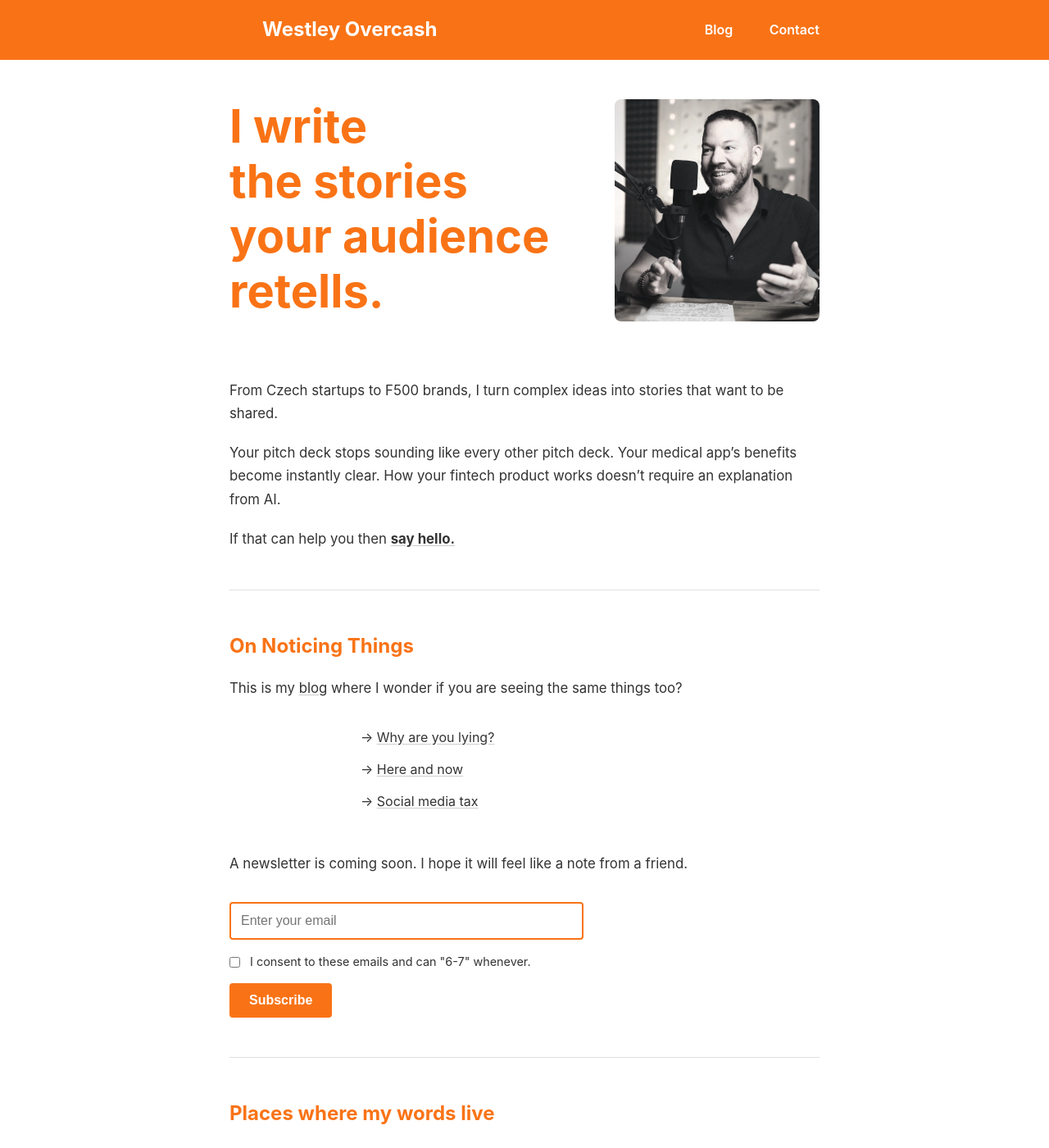
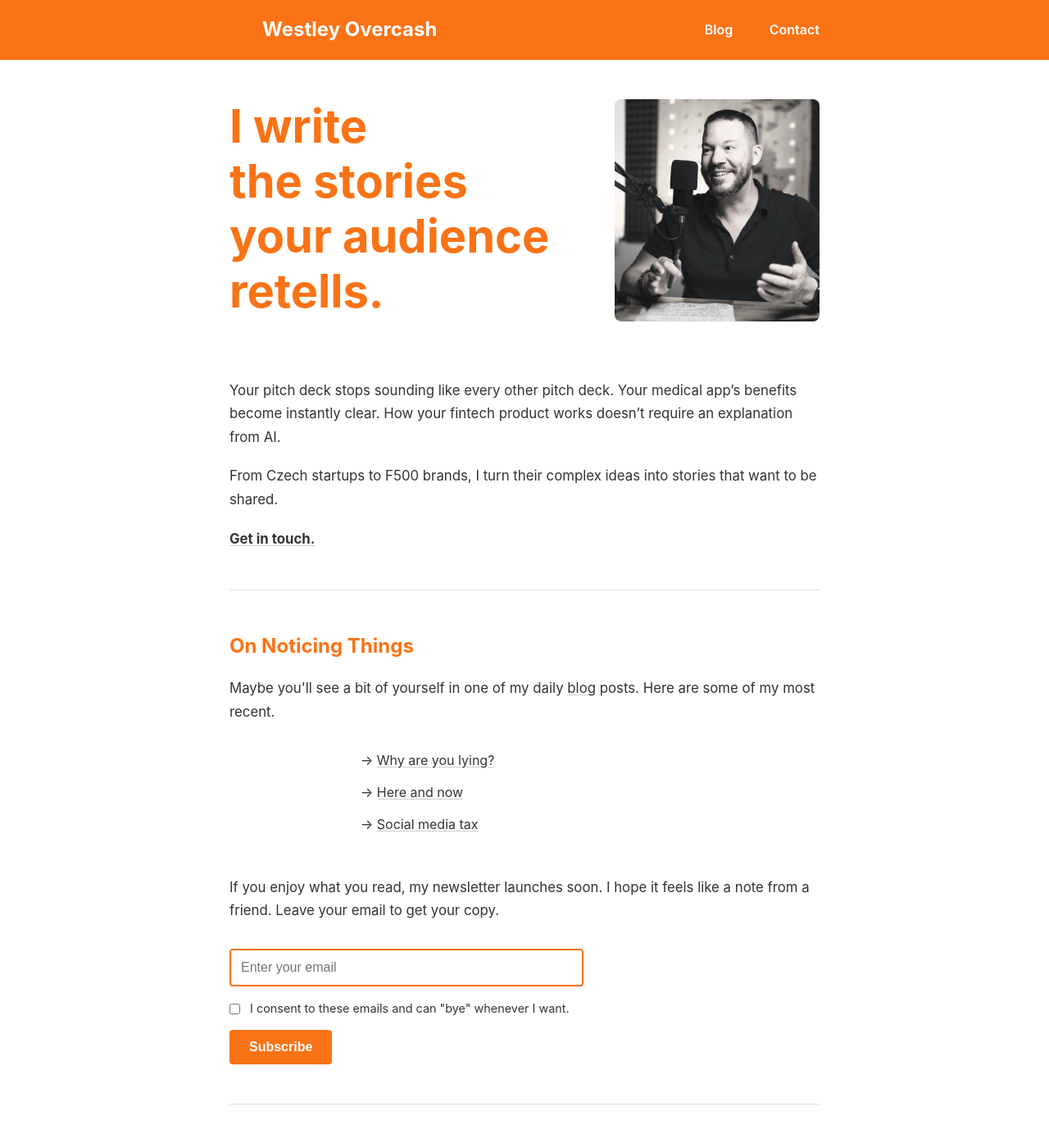
Before and after one commit to westleyovercash/westleyovercash.github.io, a Jekyll site: the page built from index.md, in a window 1280 px wide and 1400 px high. Shown: the whole window at 82% size. Built offline with Jekyll 4.4.1, drawn with Linux system fonts in a browser that asks for light colours.

Commit message:
Update index.md

```diff
--- a/index.md
+++ b/index.md
@@ -12,30 +12,30 @@ title: Home
   </div>
 </div>
 
-From Czech startups to F500 brands, I turn complex ideas into stories that want to be shared.
-
 Your pitch deck stops sounding like every other pitch deck. Your medical app's benefits become instantly clear. How your fintech product works doesn't require an explanation from AI.
 
-If that can help you then **<a href="/contact">say hello.</a>**
+From Czech startups to F500 brands, I turn their complex ideas into stories that want to be shared.
+
+**<a href="/contact">Get in touch.</a>**
 
 <hr style="border: none; border-top: 1px solid #e0e0e0; margin: 3rem 0;">
 
 <h2>On Noticing Things</h2>
-<p>This is my <a href="/blog">blog</a> where I wonder if you are seeing the same things too?</p>
+<p>Maybe you'll see a bit of yourself in one of my daily <a href="/blog">blog</a> posts. Here are some of my most recent.
 <ul style="list-style: none; padding: 0; margin: 2rem auto; max-width: 400px;">
 {% for post in site.posts limit:3 %}
   <li style="margin-bottom: 0.75rem; text-align: left;">→ <a href="{{ post.url }}">{{ post.title }}</a></li>
 {% endfor %}
 </ul>
 
-<p style="margin-top: 3rem;">A newsletter is coming soon. I hope it will feel like a note from a friend.</p>
+<p style="margin-top: 3rem;">If you enjoy what you read, my newsletter launches soon. I hope it feels like a note from a friend. Leave your email to get your copy.</p>
 
 <form action="https://buttondown.email/api/emails/embed-subscribe/westley" method="post" target="popupwindow" style="margin: 2rem 0;">
   <input type="email" name="email" placeholder="Enter your email" required style="display: block; margin-bottom: 1rem;">
 
   <label style="display: block; margin-bottom: 1rem; font-size: 0.9rem; line-height: 1.5;">
     <input type="checkbox" name="gdpr" required style="width: auto; margin-right: 8px; vertical-align: middle;">
-    I consent to these emails and can "6-7" whenever.
+    I consent to these emails and can "bye" whenever I want.
   </label>
 
   <input type="submit" value="Subscribe">
```
